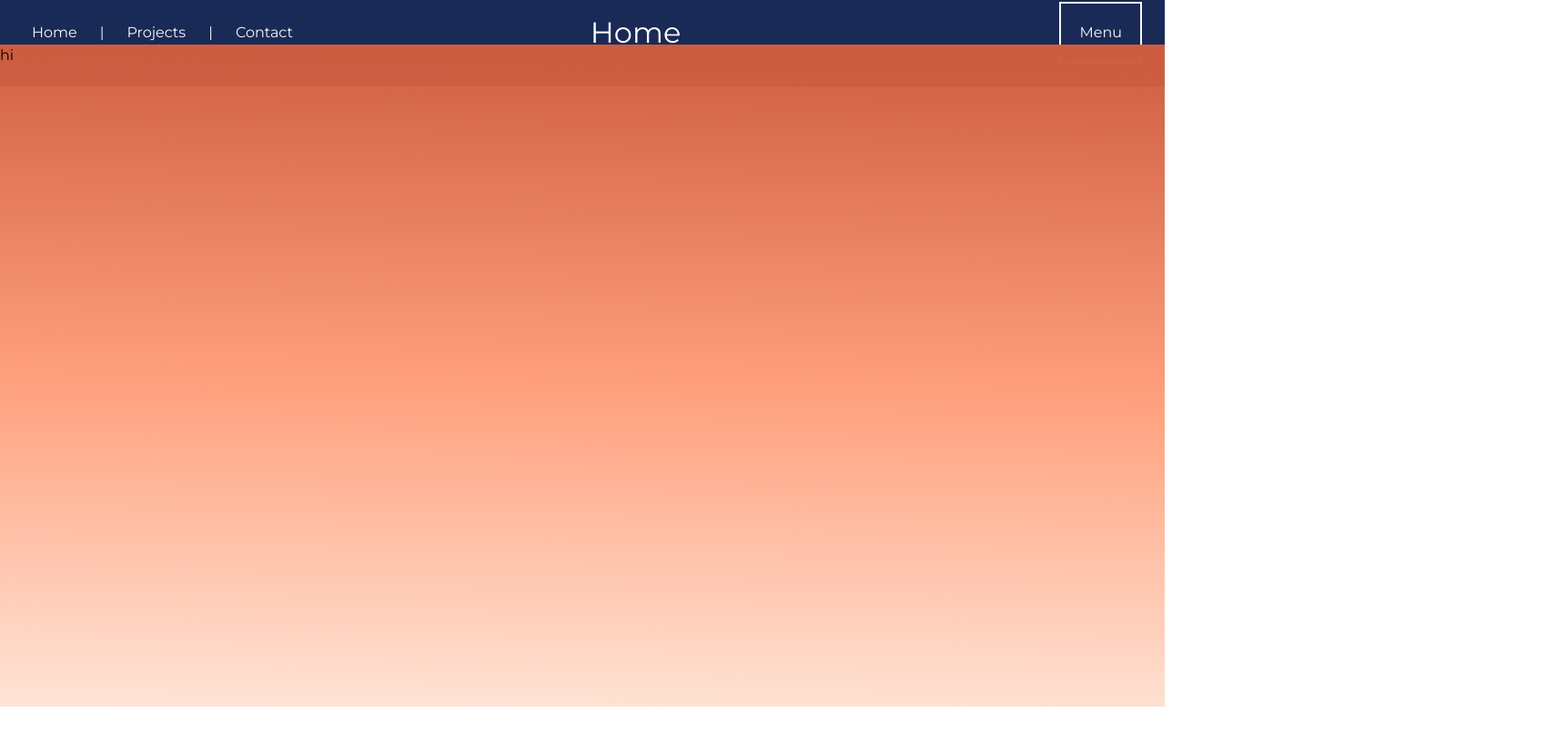
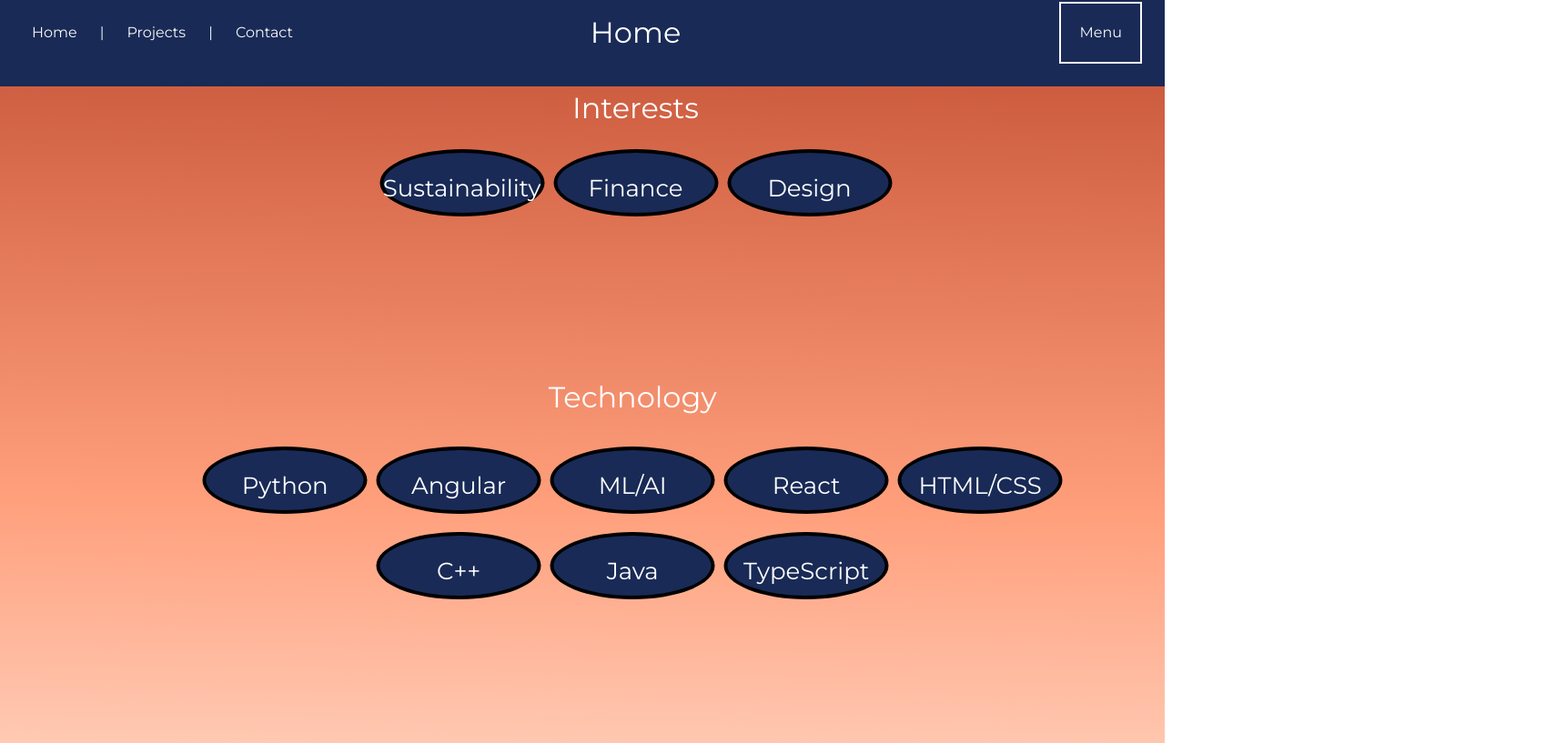
Before and after one commit to emilyjiji/newest-porfolio, a React (Create React App) app: page /projects in a window 1280 px wide. Shown: the part 23-840 px from the top of the page at 91% size, 1710 px wide, since content can reach past the window. Before the commit the page ends 800 px from the top, so only its background shows below. Built offline with nearby package versions, Linux system fonts and the light colour scheme.

Commit message:
line wrapping is even

```diff
--- a/src/App.js
+++ b/src/App.js
@@ -4,18 +4,33 @@ import {
   Route,
 } from 'react-router-dom';
 import Navbar from './components/Navbar';
-import ProjectsPage from './components/ProjectsPage';
-import HomePage from './components/HomePage';
+//import ProjectsPage from './components/ProjectsPage';
+import Home from './components/Home';
  import './index.css';
+import Projects from './components/Projects';
 
 function App() {
+    let component
+    switch(window.location.pathname){
+      case "/":
+        component = <Home />
+        break;
+      case "/projects":
+        component = <Projects />
+        break;
+    }
+
   return (
-    <BrowserRouter>
-      <Routes>
-        <Route path="/" element={<HomePage />} />
-        <Route path="/projects" element={<ProjectsPage />} />
-      </Routes>
-    </BrowserRouter>
+    // <BrowserRouter>
+    //   <Routes>
+    //     <Route path="/" element={<HomePage />} />
+    //     <Route path="/projects" element={<ProjectsPage />} />
+    //   </Routes>
+    // </BrowserRouter>
+    <>
+    <Navbar />
+    {component}
+    </>
   );
 }
 
--- a/src/components/DottedRectangularLine.css
+++ b/src/components/DottedRectangularLine.css
@@ -3,14 +3,26 @@
 @import 'tailwindcss/utilities';
 
 .rectangle {
-  display: flex;
-  flex-wrap: wrap;
+  display: grid;
+  grid-template-columns: repeat(auto-fit, minmax(300px, 1fr));
+  grid-gap: 8px;
   border: 1px dotted black;
   padding: 16px;
   margin-bottom: 16px; /* Add spacing between the cards and the dotted line */
+  align-items: start; /* Align cards to the top */
 }
 
 .card {
-  flex: 0 0 calc(33.33% - 16px); /* Adjust the width of each card based on the number of cards per row */
-  margin: 8px; /* Add spacing between the cards */
+  padding-left: 16px; /* Add left padding to the card */
 }
+
+.card:last-child {
+  padding-right: 0; /* Remove right padding from the last card in each row */
+  margin-right: 0;
+}
+
+@media (max-width: 767px) {
+  .card {
+    padding-left: 0; /* Remove left padding on smaller screens */
+  }
+}
--- a/src/components/NewProjects.css
+++ b/src/components/NewProjects.css
@@ -4,6 +4,29 @@
     top: 9%;
     bottom: 0px;
     background: linear-gradient(181deg, #CD5C3F 0%,
-    rgba(255, 127, 80, 0.75) 51.39%,
-    #ffb38b59 100%);
+            rgba(255, 127, 80, 0.75) 51.39%,
+            #ffb38b59 100%);
 }
+
+.interests {
+    margin-top: 50px;
+    display: flex;
+    flex-direction: row;
+    width: 100%;
+    transform: translateX(50%);
+}
+
+.interests .circles {
+    display: flex;
+    justify-content: center;
+    align-items: center;
+    margin-top: 10px;
+  }
+
+  .interests .circle {
+    width: 181px;
+    height: 74px;
+    border-radius: 50%;
+    background-color: #192a56;
+    margin: 0 5px;
+  }
--- a/src/components/NewProjects.js
+++ b/src/components/NewProjects.js
@@ -3,13 +3,49 @@ import './NewProjects.css';
 import DottedRectangularLine from './DottedRectangularLine';
 
 export default function NewProjects() {
+    const [selectedCircles, setSelectedCircles] = useState([]);
+    const [showPopup, setShowPopup] = useState(false);
+
     const interestTexts = ['Sustainability', 'Finance', 'Design'];
     const technologyTextsRow1 = ['Python', 'Angular', 'ML/AI', 'React', 'HTML/CSS'];
     const technologyTextsRow2 = ['C++', 'Java', 'TypeScript'];
 
+    const renderCircles = (count, texts) => {
+        const circles = [];
+        for (let i = 0; i < count; i++) {
+            const text = texts[i];
+            const isSelected = selectedCircles.includes(text);
+
+            circles.push(
+                <div
+                    className={`circle${isSelected ? ' selected' : ''}`}
+                    // onClick={() => handleCircleClick(text)}
+                    key={i}
+                >
+                    <div className="circle-text">{text}</div>
+                </div>
+            );
+        }
+        return circles;
+    };
+
     return (
-       <div className="allProjects">
-       hi
-       </div>
+        <div className="allProjects">
+            <div className="interests">
+                <div className="title">
+                    <h3>Interests</h3>
+                    <div className="circles">
+                        <br />
+                        <br />
+                        {renderCircles(3, interestTexts)}
+                    </div>
+                </div>
+            </div>
+            <br />
+            <br />
+            <br />
+            <br />
+            <br />
+        </div>
     );
 }
--- a/src/components/Projects.css
+++ b/src/components/Projects.css
@@ -1,9 +1,10 @@
-.projectPage {
+ .projectPage {
   display: flex;
   flex-direction: column;
   align-items: center;
   justify-content: center;
   text-align: center;
+  min-height: 88.8vh; /* Set a minimum height to cover the viewport */
   background: linear-gradient(
     181deg,
     #cd5c3f 0%,
@@ -12,14 +13,16 @@
   );
 }
 
-
 .interests {
-  margin-top: 50px;
+  padding-left: 690px;
   display: flex;
   flex-direction: row;
   justify-content: center;
   align-items: center;
-  width: 100vw;
+  width: 100%;
+  border-style: solid;
+  border-radius: 10px;
+  border-color: red;
 }
 
 
@@ -46,6 +49,7 @@
 .technology {
   text-align: center;
   margin-top: 50px;
+  padding-left: 1125.3px;
 }
 
 .technology .title {
--- a/src/components/Projects.js
+++ b/src/components/Projects.js
@@ -53,11 +53,6 @@ export default function Projects() {
           </div>
         </div>
       </div>
-      <br />
-      <br />
-      <br />
-      <br />
-      <br />
       <div className="technology">
         <div className="title">
           <h3>Technology</h3>
```
